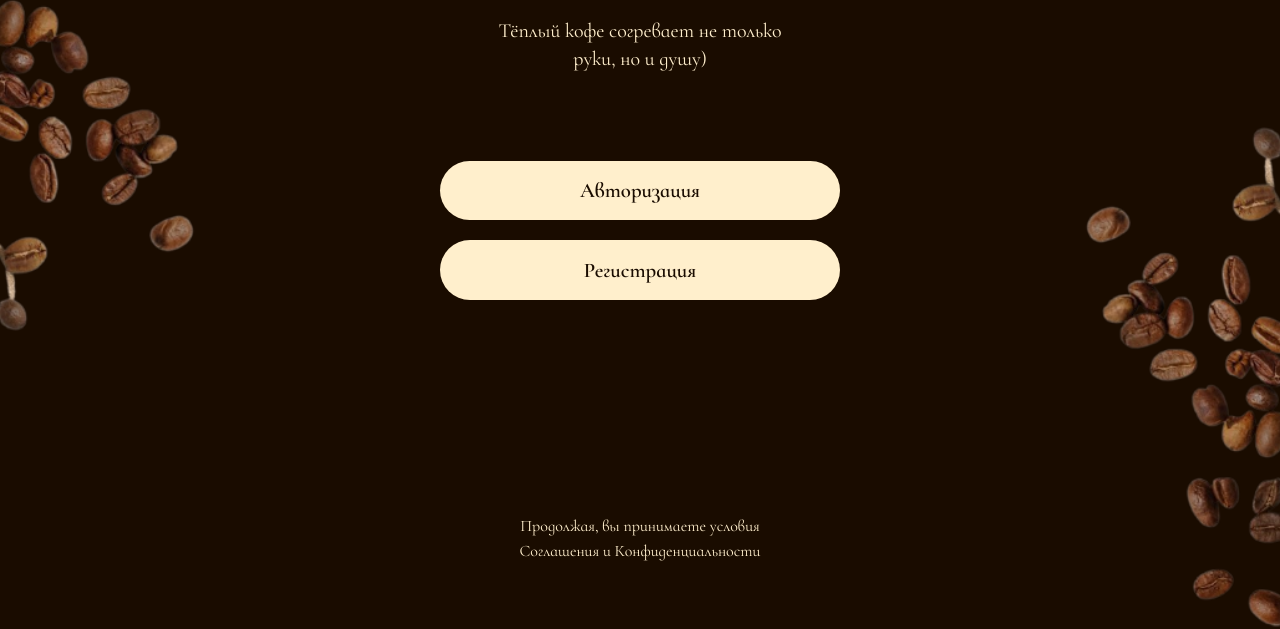
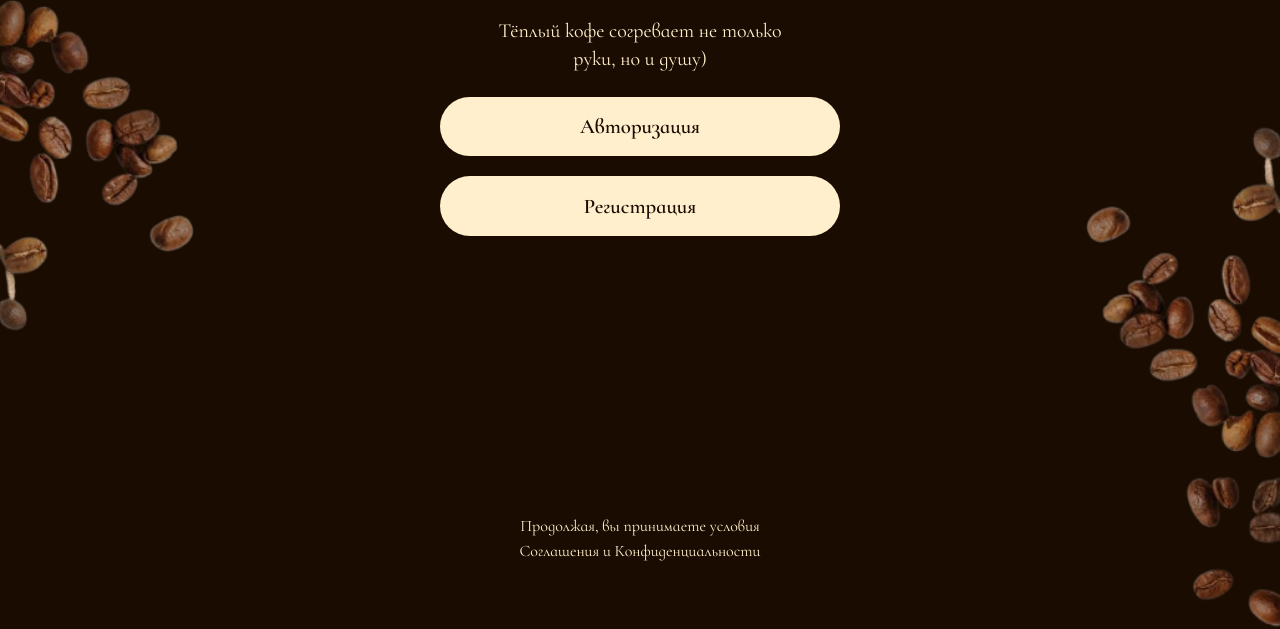
Before and after one commit to wqrxsssr/warmcup, a plain HTML site: page index.html in a window 1280 px wide. Shown: the part 171-800 px from the top of the page. Drawn offline with Linux system fonts and the light colour scheme; a web font is replaced by a local one.

Commit message:
Update style.css

```diff
--- a/css/style.css
+++ b/css/style.css
@@ -116,7 +116,7 @@ a {
     flex-direction: column;
     gap: 1.25rem;
     width: 100%;
-    margin-top: 4rem;
+    margin-top: auto;
 }
 
 .welcome-btn {
```
